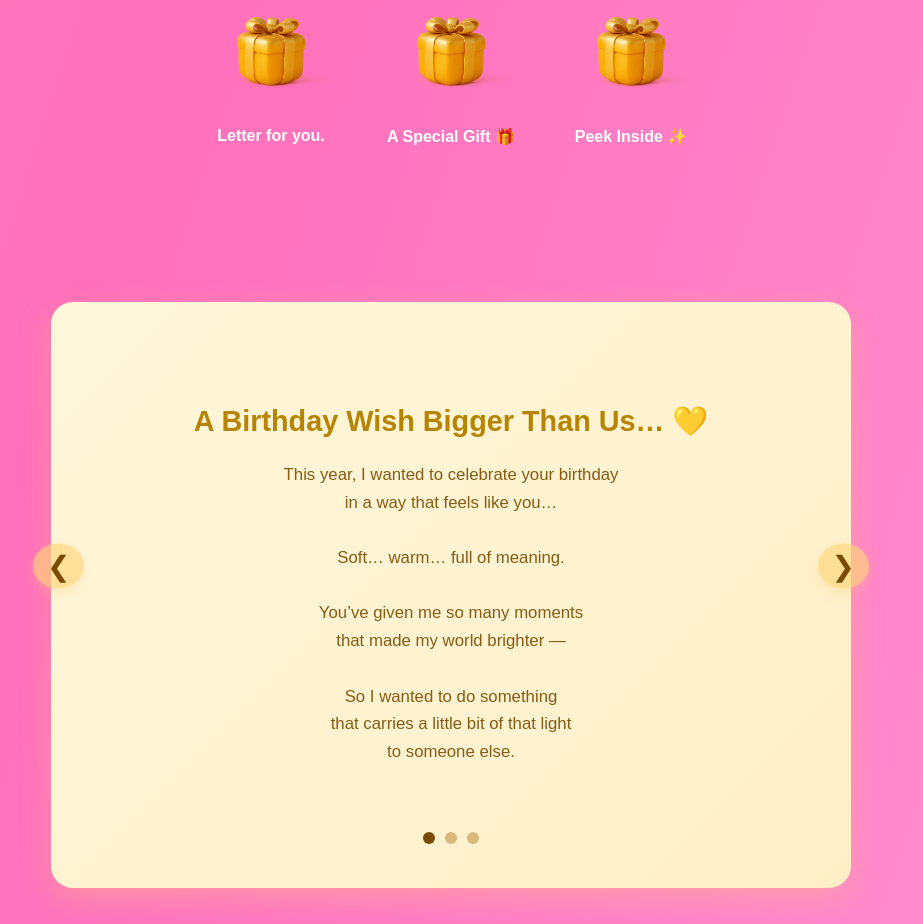
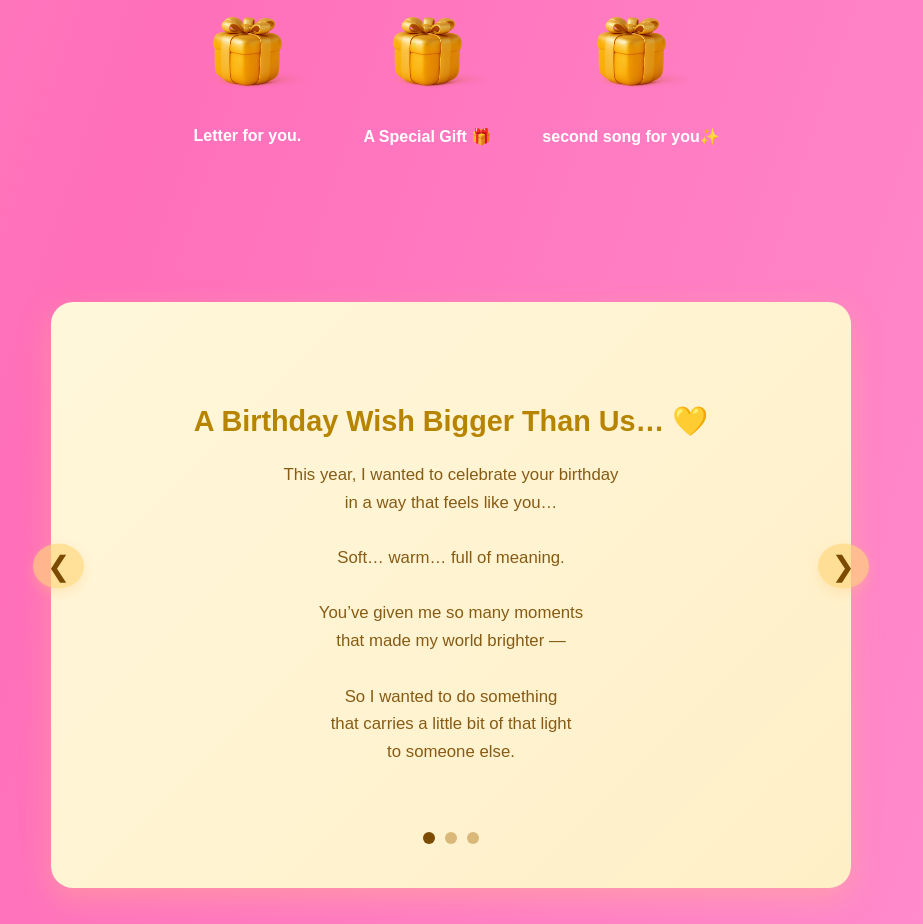
Before and after one commit to raj1799/rajiii-birthday-site, a React (Vite) app: page / in a window 1280 px wide. Shown: the part 2780-3704 px from the top of the page, without its empty margins (189-1112 px from the left). Built offline with nearby package versions, Linux system fonts and the light colour scheme; no server answers.

Commit message:
song added

```diff
--- a/src/components/GiftBoxSection.jsx
+++ b/src/components/GiftBoxSection.jsx
@@ -8,6 +8,8 @@ import gift1 from "../assets/gift1.jpg";
 import gift2 from "../assets/gift2.jpg";
 import gift3 from "../assets/gift3.png";
 import skydiving from "../assets/skydiving.jpg";
+import kurumugil from "../assets/kurumugil.mp3";
+
 export default function GiftBoxSection() {
   const [activeGift, setActiveGift] = useState(null);
 
@@ -35,9 +37,10 @@ export default function GiftBoxSection() {
       id: 3,
       title: "Peek Inside",
       img: saree1,
-      hint: "Peek Inside ✨",
+      hint: "second song for you✨",
       boxImg: gift3,
-      type: "message",
+      type: "song",
+      song: kurumugil,
     },
   ];
   const handleOnclick = (gift, index) => {
@@ -115,14 +118,21 @@ export default function GiftBoxSection() {
             )}
 
             {/* ============ TYPE 3: MESSAGE SURPRISE ============ */}
-            {activeGift.type === "message" && (
-              <>
-                <h3>{activeGift.title}</h3>
-                <p className="modal-message">
-                  Something cute or teasing can appear here… You tell me what to
-                  put 😉
-                </p>
-              </>
+            {activeGift.type === "song" && (
+              <div className="song-modal">
+                <img src={activeGift.img} alt="Her" className="modal-image" />
+
+                <audio
+                  src={activeGift.song}
+                  autoPlay
+                  controls
+                  className="song-player"
+                  onPlay={() => logEvent("song_started")}
+                  onPause={() => logEvent("song_paused")}
+                />
+
+                <p className="">I’ve seen this picture a thousand times, but every time feels new… and I’ve kissed it five thousand times because it feels like kissing you❤️</p>
+              </div>
             )}
 
             <button
```
Also changed, not shown: 1 other file (tests, documents, lock files or other folders).
